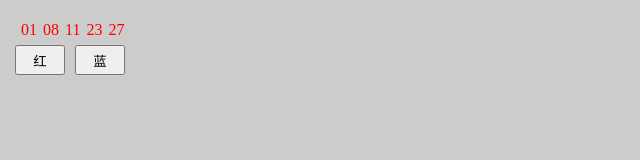
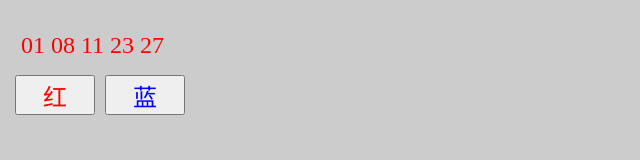
Before and after one commit to kssser/Lottery, a plain HTML site: page index.html in a window 1280 px wide. Shown: the whole page, without its empty margins (0-640 px from the left). Drawn offline with nearby package versions, Linux system fonts and the light colour scheme.

Commit message:
Update index.html

```diff
--- a/index.html
+++ b/index.html
@@ -11,6 +11,7 @@
 			margin: 0;
 			padding: 0;
 		}
+		ul,li,p{margin: 0;padding: 0;}
 		.container{
 			box-sizing: border-box;
 			width: 100%;
@@ -22,25 +23,27 @@
 		}
 		.list{
 			overflow: hidden;
-			margin: 0;
-			padding: 0;
-			height: 30px;
-			line-height: 30px;
+			height: 60px;
+			line-height: 60px;
 		}
 		.list li{
 			list-style: none;
 			float: left;
 			margin-left:6px;
+			font-size: 24px;
 		}
 		.buttons button{
-			width: 50px;
-			height: 30px;
+			width: 80px;
+			height: 40px;
+			font-size: 24px;
 		}
 		.buttons button+button{
 			margin-left:10px;
 		}
 		.result{
-			font-size:14px;
+			font-size:20px;
+			height: 60px;
+			line-height:60px;
 		}
 		.result i{
 			font-style: normal;
@@ -54,7 +57,7 @@
 	<div class="container">
 		<ul class="list"></ul>
 		<div class="buttons">
-			<button data-type="red" data-min="1" data-max="33">红</button><button data-type="blue" data-min="1" data-max="16">蓝</button>
+			<button class="red" data-type="red" data-min="1" data-max="33">红</button><button class="blue" data-type="blue" data-min="1" data-max="16">蓝</button>
 		</div>
 		<p class="result"></p>
 	</div>
```
